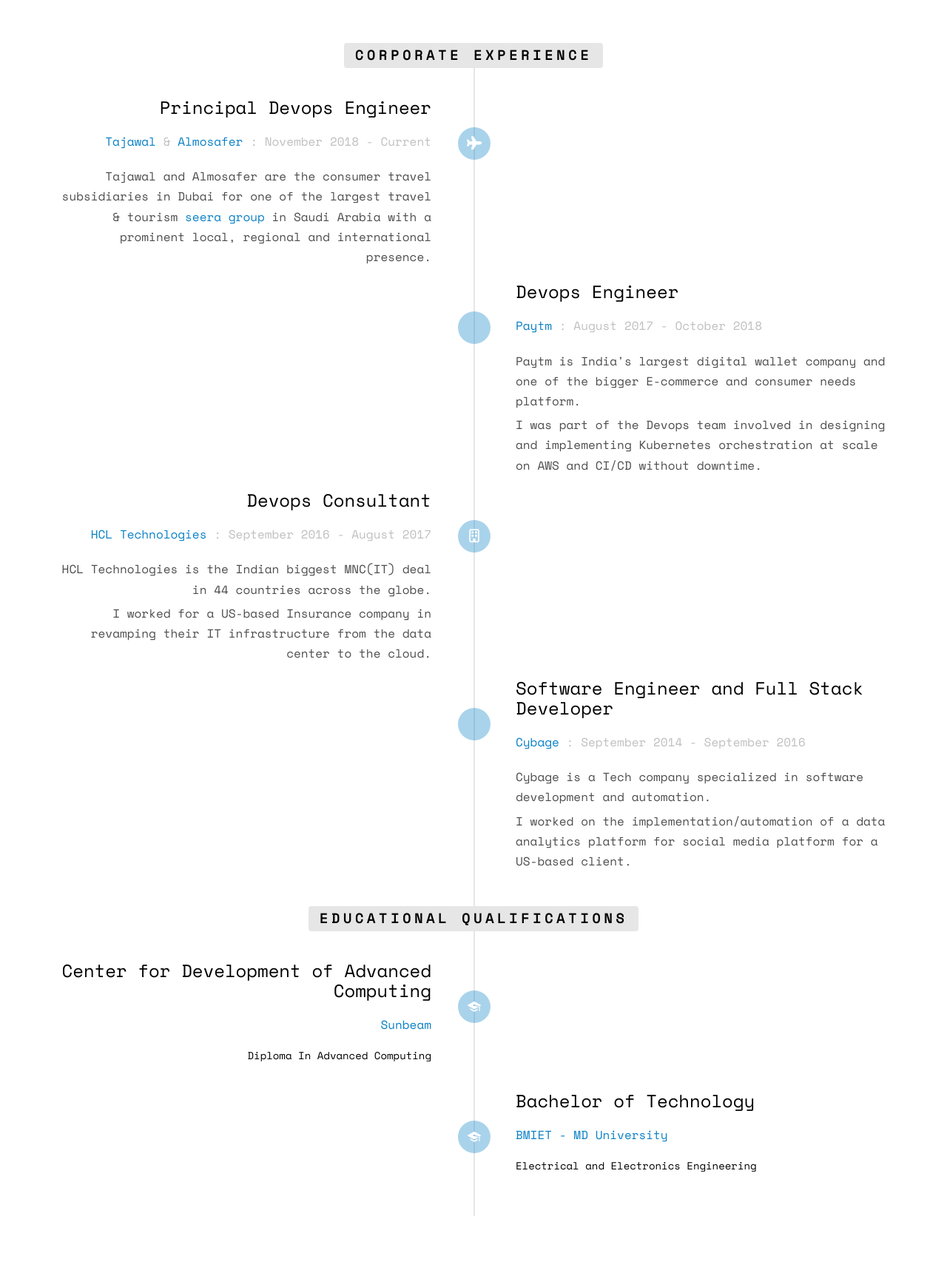
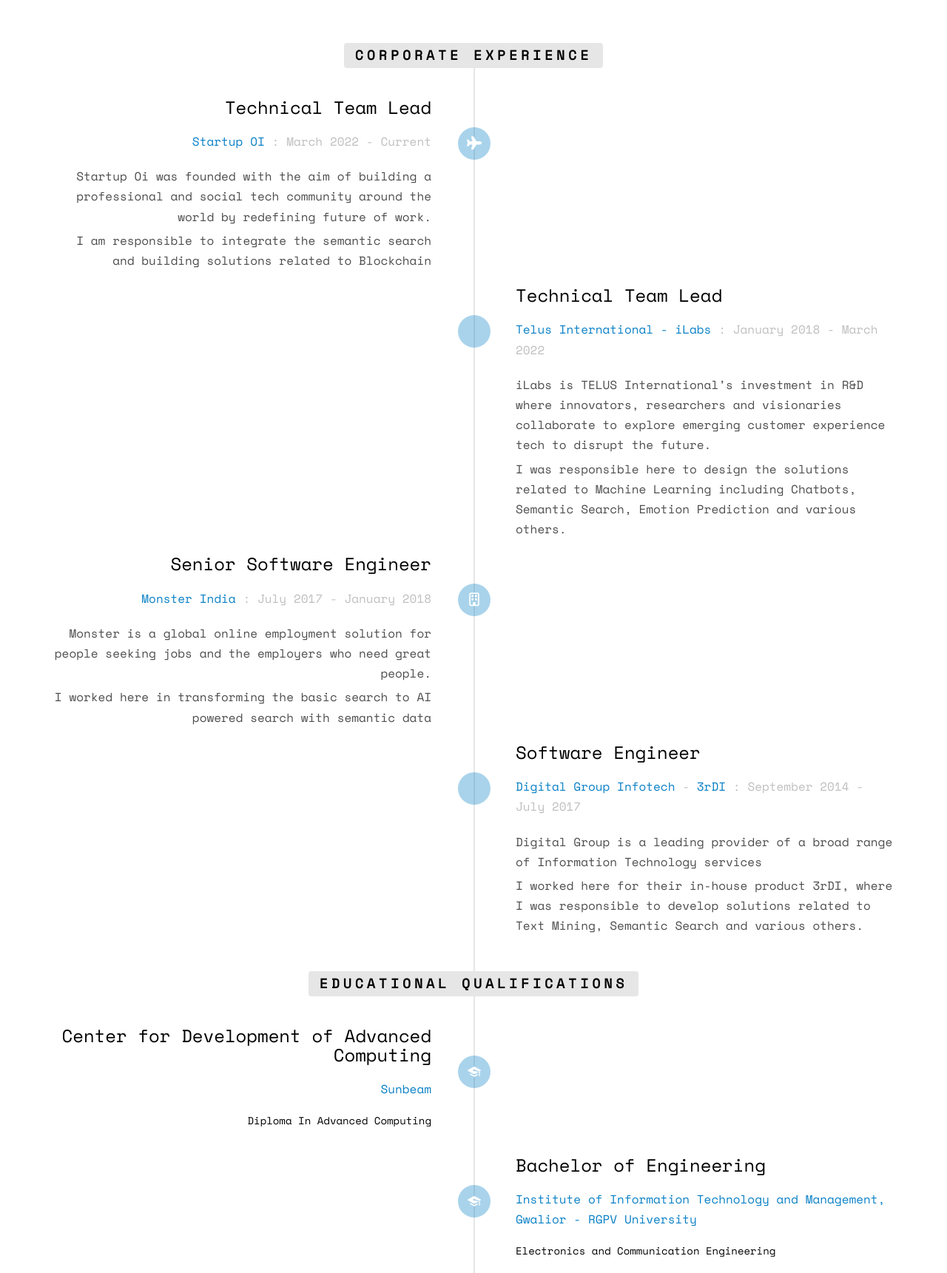
Before and after one commit to contrivers/contrivers.github.io, a plain HTML site: page index.html in a window 1280 px wide. Shown: the part 1640-3361 px from the top of the page at 74% size. Drawn offline with nearby package versions, Linux system fonts and the light colour scheme; some packages are replaced by stand-ins of ours; no server answers; some icons are missing; files whose address does not match are found by name.

Commit message:
Added Content

```diff
--- a/index.html
+++ b/index.html
@@ -118,11 +118,12 @@
 							<div class="timeline-badge"><i class="fa fa-plane"></i></div>
 							<div class="timeline-panel">
 								<div class="timeline-heading">
-									<h3 class="timeline-title">Principal Devops Engineer</h3>
-									<span class="company"><a href="https://www.tajawal.com/">Tajawal</a> & <a href="https://www.almosafer.com/">Almosafer</a> : November 2018 - Current</span>
+									<h3 class="timeline-title">Technical Team Lead</h3>
+									<span class="company"><a href="https://startupoi.com/">Startup OI</a></a> : March 2022 - Current</span>
 								</div>
 								<div class="timeline-body">
-									<p> Tajawal and Almosafer are the consumer travel subsidiaries in Dubai for one of the largest travel & tourism <a href="https://seera.sa/">seera group</a> in Saudi Arabia with a prominent local, regional and international presence.</p>
+									<p>Startup Oi was founded with the aim of building a professional and social tech community around the world by redefining future of work.</p>
+									<p>I am responsible to integrate the semantic search and building solutions related to Blockchain</p>
 								</div>
 							</div>
 						</li>
@@ -130,12 +131,12 @@
 							<div class="timeline-badge"><i class="fa icon-film2"></i></div>
 							<div class="timeline-panel">
 								<div class="timeline-heading">
-									<h3 class="timeline-title">Devops Engineer</h3>
-									<span class="company"><a href="http://www.paytm.com">Paytm</a> : August 2017 - October 2018</span>
+									<h3 class="timeline-title">Technical Team Lead</h3>
+									<span class="company"><a href="https://www.telusinternational.com/ilabs">Telus International - iLabs</a> : January 2018 - March 2022</span>
 								</div>
 								<div class="timeline-body">
-									<p>Paytm is India's largest digital wallet company and one of the bigger E-commerce and consumer needs platform.</p>
-									<p>I was part of the Devops team involved in designing and implementing Kubernetes orchestration at scale on AWS and CI/CD without downtime.</p>
+									<p>iLabs is TELUS International’s investment in R&D where innovators, researchers and visionaries collaborate to explore emerging customer experience tech to disrupt the future.</p>
+									<p>I was responsible here to design the solutions related to Machine Learning including Chatbots, Semantic Search, Emotion Prediction and various others.</p>
 								</div>
 							</div>
 						</li>
@@ -143,12 +144,12 @@
 							<div class="timeline-badge"><i class="far fa-building"></i></div>
 							<div class="timeline-panel">
 								<div class="timeline-heading">
-									<h3 class="timeline-title">Devops Consultant</h3>
-									<span class="company"><a href="http://www.hcltech.com">HCL Technologies</a> :  September 2016 - August 2017</span>
+									<h3 class="timeline-title">Senior Software Engineer</h3>
+									<span class="company"><a href="http://monsterindia.com/">Monster India</a> :  July 2017 - January 2018</span>
 								</div>
 								<div class="timeline-body">
-									<p>HCL Technologies is the Indian biggest MNC(IT) deal in 44 countries across the globe.</p>
-									<p>I worked for a US-based Insurance company in revamping their IT infrastructure from the data center to the cloud.</p>
+									<p>Monster is a global online employment solution for people seeking jobs and the employers who need great people.</p>
+									<p>I worked here in transforming the basic search to AI powered search with semantic data</p>
 								</div>
 							</div>
 						</li>
@@ -158,12 +159,12 @@
 							<div class="timeline-badge"><i class="fas icon-mobile2"></i></i></div>
 							<div class="timeline-panel">
 								<div class="timeline-heading">
-									<h3 class="timeline-title">Software Engineer and Full Stack Developer</h3>
-									<span class="company"><a href="http://www.cybage.com">Cybage</a> :  September 2014 - September 2016</span>
+									<h3 class="timeline-title">Software Engineer</h3>
+									<span class="company"><a href="https://www.thedigitalgroup.com/">Digital Group Infotech</a> - <a href="https://www.3rdisearch.com/">3rDI</a> :  September 2014 - July 2017</span>
 								</div>
 								<div class="timeline-body">
-									<p>Cybage is a Tech company specialized in software development and automation.</p>
-									<p>I worked on the implementation/automation of a data analytics platform for social media platform for a US-based client.</p>
+									<p>Digital Group is a leading provider of a broad range of Information Technology services</p>
+									<p>I worked here for their in-house product 3rDI, where I was responsible to develop solutions related to Text Mining, Semantic Search and various others.</p>
 								</div>
 							</div>
 						</li>
@@ -197,9 +198,9 @@
 							<div class="timeline-badge"><i class="icon-graduation-cap"></i></div>
 							<div class="timeline-panel">
 								<div class="timeline-heading">
-									<h3 class="timeline-title">Bachelor of Technology</h3>
-									<span class="company"><a href="https://bmiet.net">BMIET - MD University</a></span>
-									<h5 class="timeline-title">Electrical and Electronics Engineering</h5>
+									<h3 class="timeline-title">Bachelor of Engineering</h3>
+									<span class="company"><a href="https://www.rgpv.ac.in/">Institute of Information Technology and Management, Gwalior - RGPV University</a></span>
+									<h5 class="timeline-title">Electronics and Communication Engineering</h5>
 
 								</div>
 								<div class="timeline-body">
@@ -232,10 +233,7 @@
 								<i class="fab fa-docker"></i>
 							</span>
 							<div class="feature-copy">
-								<h3>Containers</h3>
-								<p>* Certified Kubernetes Administrator</p>
-								<p>* Certified Kubernetes Application Developer</p>
-								<p>* Certified Kubernetes Security Specialist</p>
+								<h3><a href="https://www.coursera.org/account/accomplishments/verify/YH2A327BJ9H7">Natural Language Processing by National Research University</a></h3>
 							</div>
 						</div>
 					</div>
@@ -246,21 +244,7 @@
 								<i class="icon-cloud"></i>
 							</span>
 							<div class="feature-copy">
-								<h3>Cloud</h3>
-								<p>* AWS Certified Solutions Architect - Associate</p>
-							</div>
-						</div>
-					</div>
-
-					<div class="col-md-4 text-center">
-						<div class="feature-left">
-							<span class="icon">
-								<i class="fas fa-server"></i>
-							</span>
-							<div class="feature-copy">
-								<h3>Others</h3>
-								<p>* HashiCorp Certified: Terraform Associate</p>
-								<p></p>
+								<h3><a href="https://www.coursera.org/account/accomplishments/verify/SCJUXH2XGT56">Machine Learning by Stanford University</a></h3>
 							</div>
 						</div>
 					</div>
```
